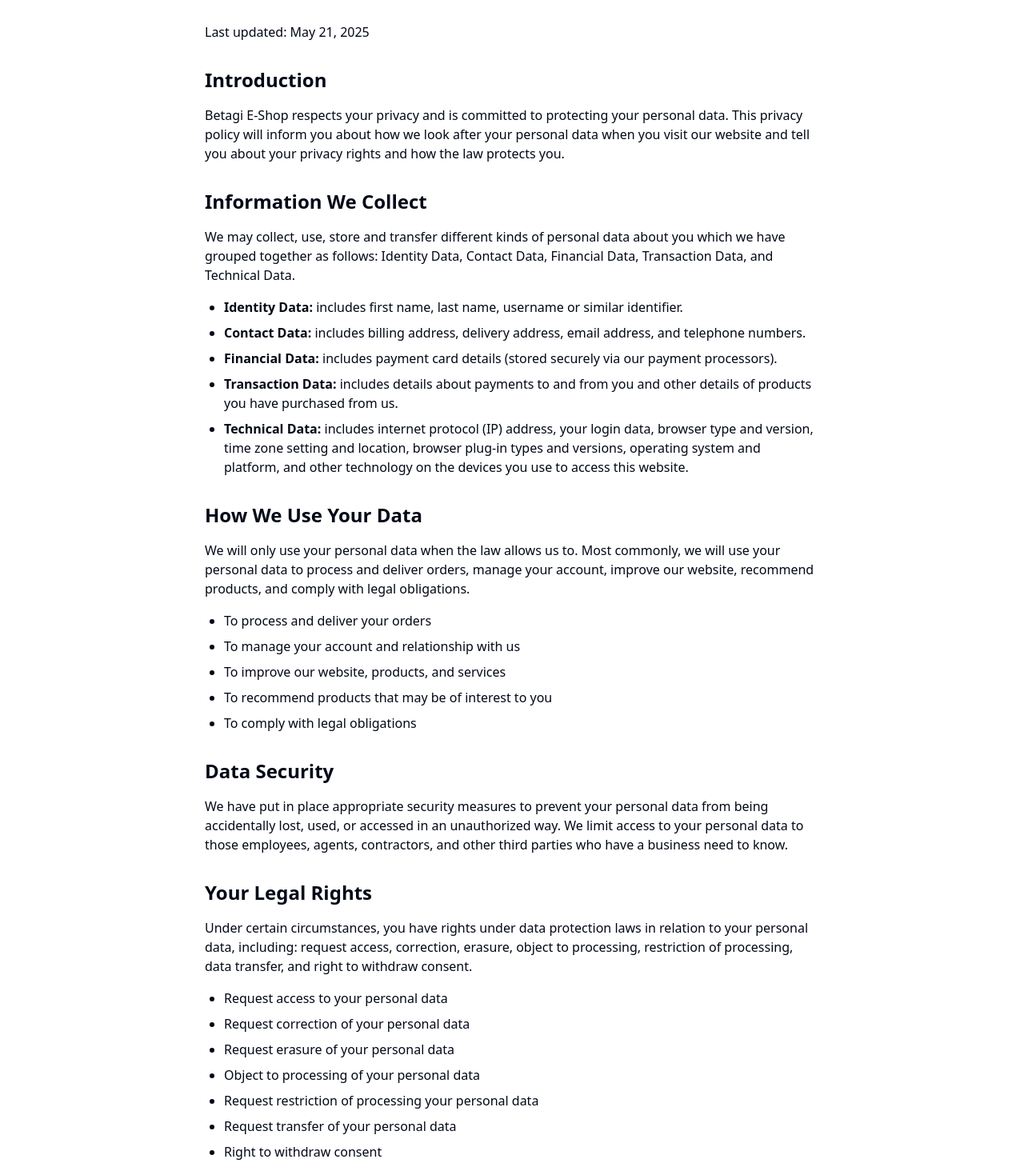
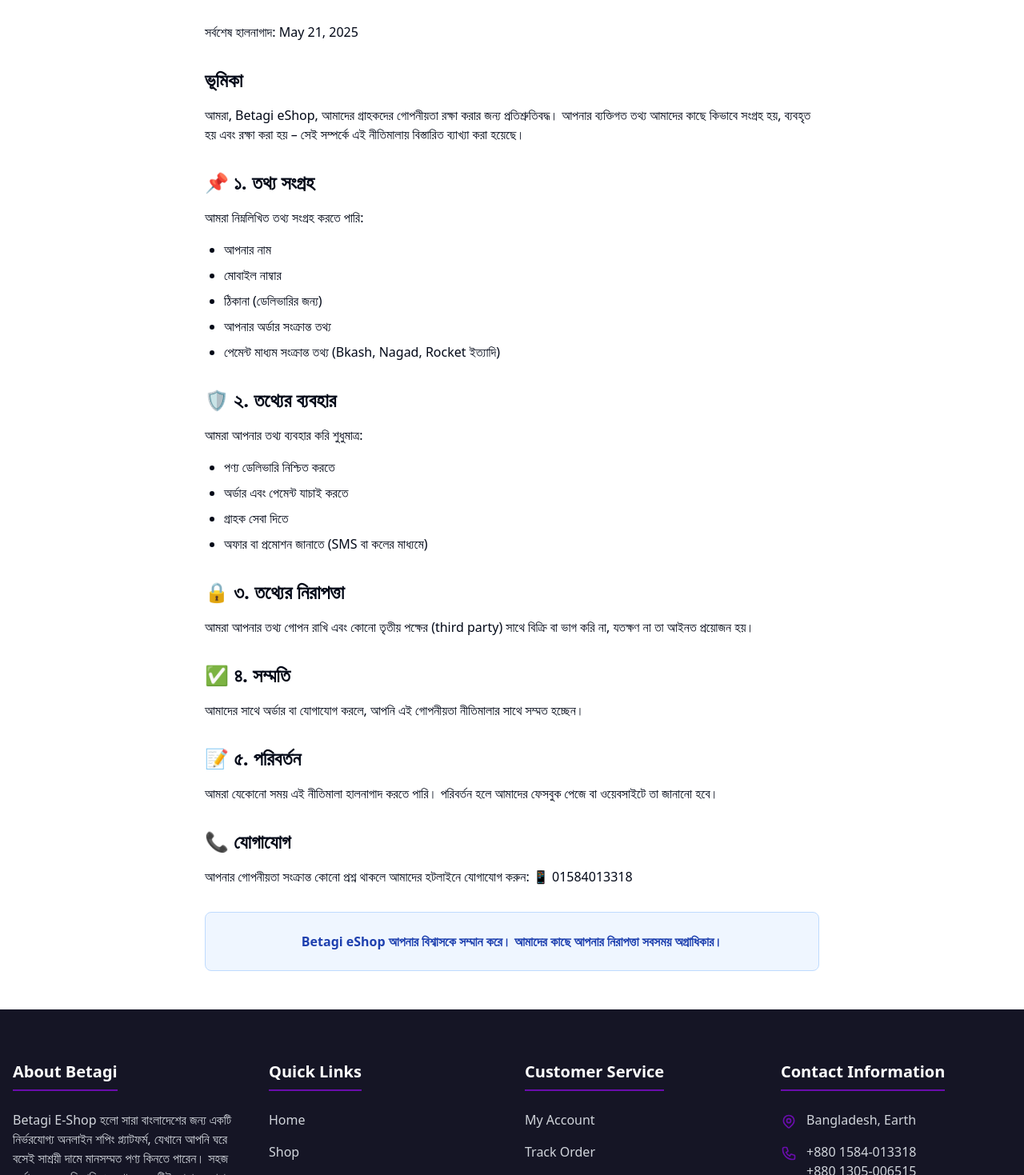
Before and after one commit to abdullahalhossain-bd/beta-shop-front-page, a React (Vite) app: page /privacy in a window 1280 px wide. Shown: the part 261-1730 px from the top of the page at 80% size. Built offline with nearby package versions, Linux system fonts and the light colour scheme.

Commit message:
Add Bangla privacy policy content
The AI added the provided Bangla text to the Privacy Policy component, replacing the existing English content.

```diff
--- a/src/pages/PrivacyPolicy.tsx
+++ b/src/pages/PrivacyPolicy.tsx
@@ -17,38 +17,43 @@ interface PrivacyPolicyType {
 
 const PrivacyPolicy = () => {
   const [policy, setPolicy] = useState<PrivacyPolicyType>({
-    title: "Privacy Policy",
+    title: "গোপনীয়তা নীতিমালা",
     lastUpdated: "May 21, 2025",
     sections: [
       {
         id: "introduction",
-        title: "Introduction",
-        content: "Betagi E-Shop respects your privacy and is committed to protecting your personal data. This privacy policy will inform you about how we look after your personal data when you visit our website and tell you about your privacy rights and how the law protects you."
+        title: "ভূমিকা",
+        content: "আমরা, Betagi eShop, আমাদের গ্রাহকদের গোপনীয়তা রক্ষা করার জন্য প্রতিশ্রুতিবদ্ধ। আপনার ব্যক্তিগত তথ্য আমাদের কাছে কিভাবে সংগ্রহ হয়, ব্যবহৃত হয় এবং রক্ষা করা হয় – সেই সম্পর্কে এই নীতিমালায় বিস্তারিত ব্যাখ্যা করা হয়েছে।"
       },
       {
         id: "information",
-        title: "Information We Collect",
-        content: "We may collect, use, store and transfer different kinds of personal data about you which we have grouped together as follows: Identity Data, Contact Data, Financial Data, Transaction Data, and Technical Data."
+        title: "📌 ১. তথ্য সংগ্রহ",
+        content: "আমরা নিম্নলিখিত তথ্য সংগ্রহ করতে পারি:"
       },
       {
         id: "usage",
-        title: "How We Use Your Data",
-        content: "We will only use your personal data when the law allows us to. Most commonly, we will use your personal data to process and deliver orders, manage your account, improve our website, recommend products, and comply with legal obligations."
+        title: "🛡️ ২. তথ্যের ব্যবহার",
+        content: "আমরা আপনার তথ্য ব্যবহার করি শুধুমাত্র:"
       },
       {
         id: "security",
-        title: "Data Security",
-        content: "We have put in place appropriate security measures to prevent your personal data from being accidentally lost, used, or accessed in an unauthorized way. We limit access to your personal data to those employees, agents, contractors, and other third parties who have a business need to know."
+        title: "🔒 ৩. তথ্যের নিরাপত্তা",
+        content: "আমরা আপনার তথ্য গোপন রাখি এবং কোনো তৃতীয় পক্ষের (third party) সাথে বিক্রি বা ভাগ করি না, যতক্ষণ না তা আইনত প্রয়োজন হয়।"
       },
       {
-        id: "rights",
-        title: "Your Legal Rights",
-        content: "Under certain circumstances, you have rights under data protection laws in relation to your personal data, including: request access, correction, erasure, object to processing, restriction of processing, data transfer, and right to withdraw consent."
+        id: "consent",
+        title: "✅ ৪. সম্মতি",
+        content: "আমাদের সাথে অর্ডার বা যোগাযোগ করলে, আপনি এই গোপনীয়তা নীতিমালার সাথে সম্মত হচ্ছেন।"
+      },
+      {
+        id: "changes",
+        title: "📝 ৫. পরিবর্তন",
+        content: "আমরা যেকোনো সময় এই নীতিমালা হালনাগাদ করতে পারি। পরিবর্তন হলে আমাদের ফেসবুক পেজে বা ওয়েবসাইটে তা জানানো হবে।"
       },
       {
         id: "contact",
-        title: "Contact Us",
-        content: "If you have any questions about this privacy policy or our privacy practices, please contact us at: Email: betagieshop@gmail.com, Phone: +880 1584-013318"
+        title: "📞 যোগাযোগ",
+        content: "আপনার গোপনীয়তা সংক্রান্ত কোনো প্রশ্ন থাকলে আমাদের হটলাইনে যোগাযোগ করুন: 📱 01584013318"
       }
     ]
   });
@@ -69,7 +74,7 @@ const PrivacyPolicy = () => {
 
         <div className="max-w-3xl mx-auto prose">
           <p className="mb-4">
-            Last updated: {policy.lastUpdated}
+            সর্বশেষ হালনাগাদ: {policy.lastUpdated}
           </p>
 
           {policy.sections.map((section) => (
@@ -80,35 +85,29 @@ const PrivacyPolicy = () => {
               </p>
               {section.id === "information" && (
                 <ul className="list-disc pl-6 mb-4 space-y-2">
-                  <li><strong>Identity Data:</strong> includes first name, last name, username or similar identifier.</li>
-                  <li><strong>Contact Data:</strong> includes billing address, delivery address, email address, and telephone numbers.</li>
-                  <li><strong>Financial Data:</strong> includes payment card details (stored securely via our payment processors).</li>
-                  <li><strong>Transaction Data:</strong> includes details about payments to and from you and other details of products you have purchased from us.</li>
-                  <li><strong>Technical Data:</strong> includes internet protocol (IP) address, your login data, browser type and version, time zone setting and location, browser plug-in types and versions, operating system and platform, and other technology on the devices you use to access this website.</li>
+                  <li>আপনার নাম</li>
+                  <li>মোবাইল নাম্বার</li>
+                  <li>ঠিকানা (ডেলিভারির জন্য)</li>
+                  <li>আপনার অর্ডার সংক্রান্ত তথ্য</li>
+                  <li>পেমেন্ট মাধ্যম সংক্রান্ত তথ্য (Bkash, Nagad, Rocket ইত্যাদি)</li>
                 </ul>
               )}
               {section.id === "usage" && (
                 <ul className="list-disc pl-6 mb-4 space-y-2">
-                  <li>To process and deliver your orders</li>
-                  <li>To manage your account and relationship with us</li>
-                  <li>To improve our website, products, and services</li>
-                  <li>To recommend products that may be of interest to you</li>
-                  <li>To comply with legal obligations</li>
-                </ul>
-              )}
-              {section.id === "rights" && (
-                <ul className="list-disc pl-6 mb-4 space-y-2">
-                  <li>Request access to your personal data</li>
-                  <li>Request correction of your personal data</li>
-                  <li>Request erasure of your personal data</li>
-                  <li>Object to processing of your personal data</li>
-                  <li>Request restriction of processing your personal data</li>
-                  <li>Request transfer of your personal data</li>
-                  <li>Right to withdraw consent</li>
+                  <li>পণ্য ডেলিভারি নিশ্চিত করতে</li>
+                  <li>অর্ডার এবং পেমেন্ট যাচাই করতে</li>
+                  <li>গ্রাহক সেবা দিতে</li>
+                  <li>অফার বা প্রমোশন জানাতে (SMS বা কলের মাধ্যমে)</li>
                 </ul>
               )}
             </div>
           ))}
+
+          <div className="mt-8 p-6 bg-blue-50 rounded-lg border border-blue-200">
+            <p className="text-center font-semibold text-blue-800">
+              Betagi eShop আপনার বিশ্বাসকে সম্মান করে। আমাদের কাছে আপনার নিরাপত্তা সবসময় অগ্রাধিকার।
+            </p>
+          </div>
         </div>
       </main>
       <Footer />
```
